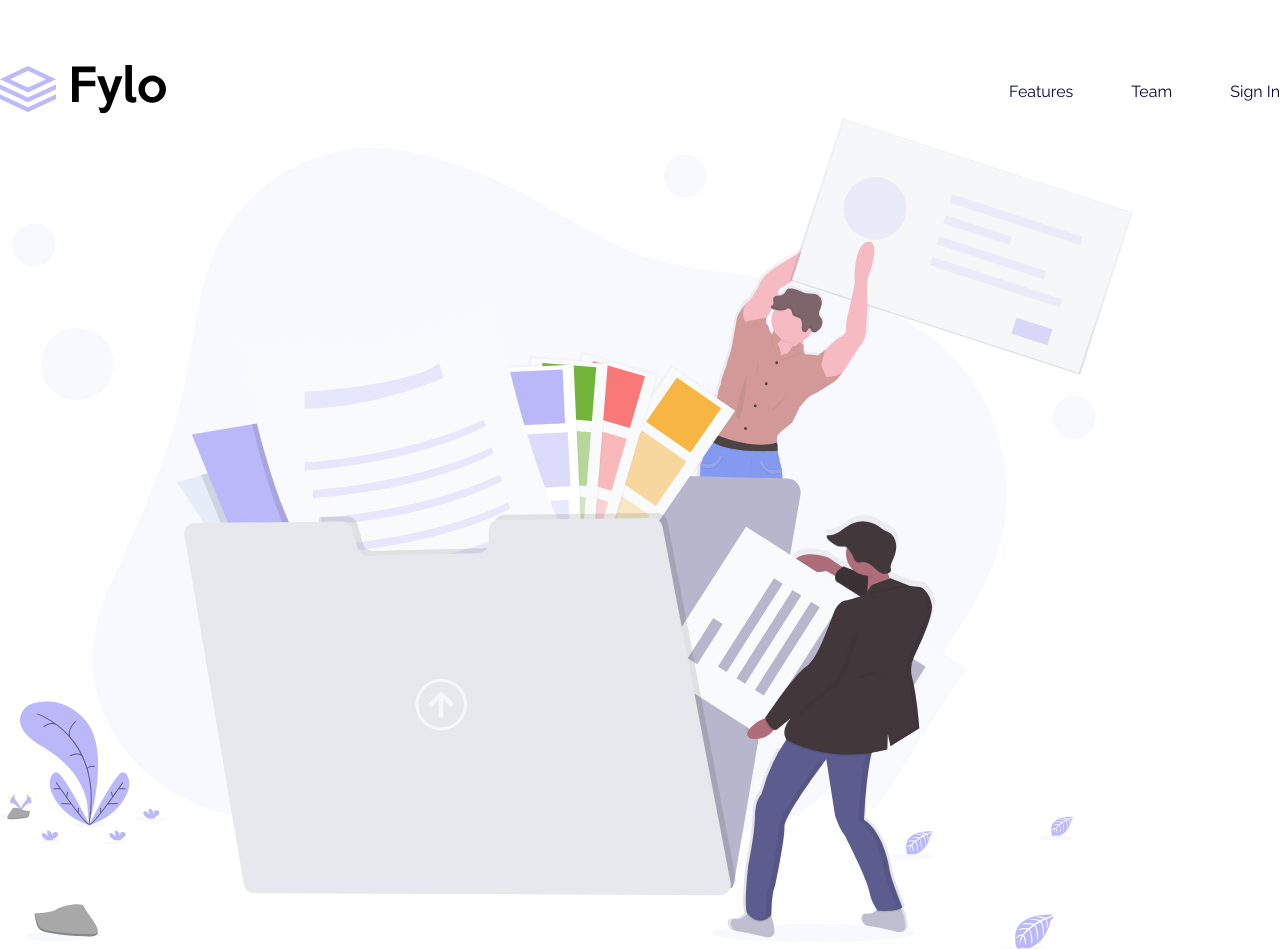
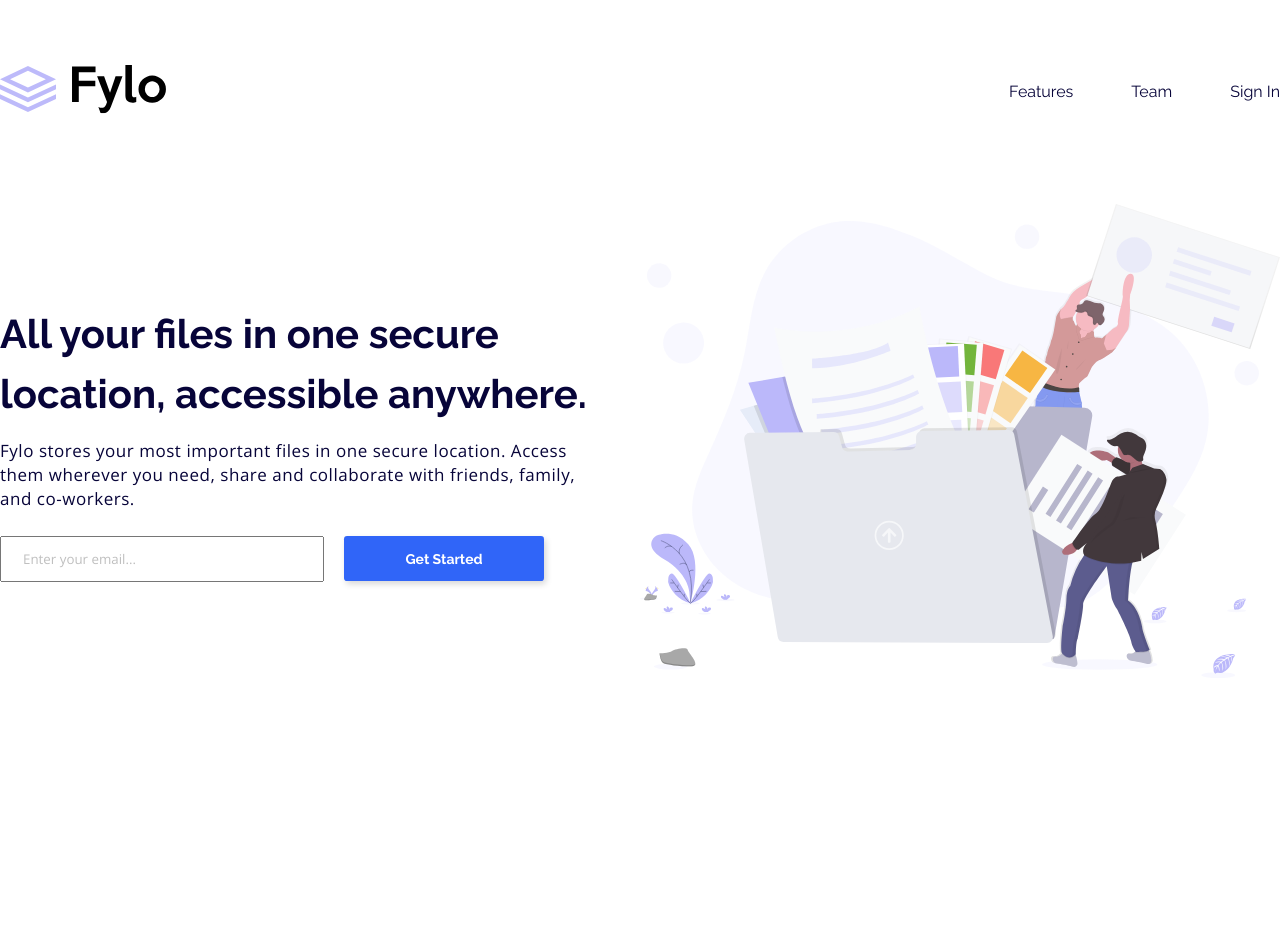
Before and after one commit to tapasvipandya/Fylo-Landing-Page, a plain HTML site: page index.html in a window 1280 px wide. After the commit the page ends 800 px from the top, so only its background shows below. Drawn offline with nearby package versions, Linux system fonts and the light colour scheme.

Commit message:
Added Hero Section

```diff
--- a/index.html
+++ b/index.html
@@ -31,13 +31,34 @@
 
     <section class="hero">
       <div class="hero__left">
-        <div class="text"></div>
-        <div class="cta"></div>
+        <div class="text">
+          <div class="text__title">
+            All your files in one secure location, accessible anywhere.
+          </div>
+          <div class="text__desc">
+            Fylo stores your most important files in one secure location. Access
+            them wherever you need, share and collaborate with friends, family,
+            and co-workers.
+          </div>
+        </div>
+        <div class="cta">
+          <div class="cta__textbox">
+            <input
+              type="text"
+              class="textbox"
+              placeholder="Enter your email..."
+            />
+          </div>
+          <div class="cta__button">
+            <button>Get Started</button>
+          </div>
+        </div>
       </div>
       <div class="hero__right">
         <img src="images/illustration-1.svg" alt="Hero-Image" />
       </div>
     </section>
+
     <!-- All your files in one secure location, accessible anywhere.
 
   Fylo stores your most important files in one secure location.
--- a/main.css
+++ b/main.css
@@ -9,6 +9,8 @@
   --secondaryFont: "Raleway", sans-serif;
   --primaryFont: "Open Sans", sans-serif;
   --primaryColour: hsl(243, 87%, 12%);
+  --buttonColour: hsl(224, 93%, 58%);
+  --lightGray: hsl(0, 0%, 75%);
 }
 
 /* General Styling */
@@ -43,3 +45,75 @@ body {
   color: var(--primaryColour);
   font-weight: 400;
 }
+
+.hero {
+  display: flex;
+  justify-content: space-between;
+  margin-top: 86px;
+  width: 1280px;
+  margin-left: auto;
+  margin-right: auto;
+  align-items: center;
+}
+
+.hero__left {
+}
+
+.text__title {
+  font-size: 40px;
+  line-height: 60px;
+  font-family: var(--secondaryFont);
+  font-weight: 700;
+  color: var(--primaryColour);
+  width: 627px;
+}
+
+.text__desc {
+  font-size: 17px;
+  font-family: var(--primaryFont);
+  font-weight: 400;
+  line-height: 24px;
+  color: var(--primaryColour);
+  margin-top: 15px;
+  width: 585px;
+  letter-spacing: 0.531px;
+}
+
+.hero__right img {
+  width: 640px;
+  height: 474px;
+}
+
+.cta {
+  display: flex;
+  justify-content: space-between;
+  width: 536px;
+  margin-top: 25px;
+}
+
+.cta__textbox input {
+  width: 320px;
+  height: 42px;
+  padding: 0;
+}
+
+.cta__textbox input::placeholder {
+  font-family: var(--primaryFont);
+  font-weight: 400;
+  padding-left: 21px;
+  color: var(--lightGray);
+}
+
+.cta__button button {
+  width: 200px;
+  height: 45px;
+  background: var(--buttonColour);
+  box-shadow: 2px 3px 6px rgba(0, 0, 0, 0.15925);
+  border-radius: 3.125px;
+  color: #ffffff;
+  font-family: var(--secondaryFont);
+  font-weight: 700;
+  font-size: 14px;
+  border: none;
+  margin-left: 20px;
+}
```
